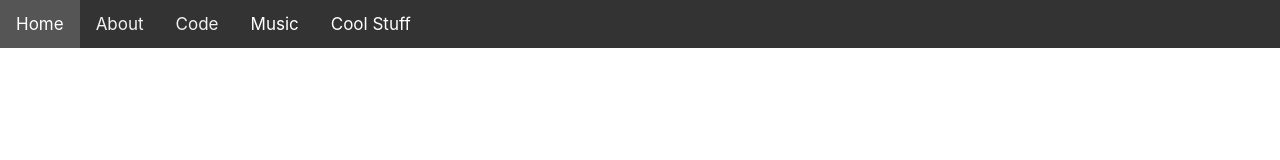
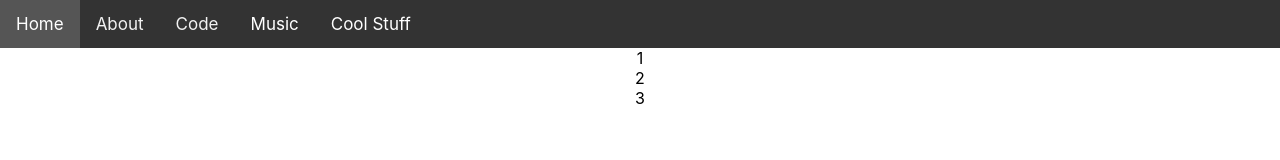
Before and after one commit to inc-cat/incscape, a React (Create React App) app: page /archive in a window 1280 px wide. Shown: the top 160 px of the page. Built offline with nearby package versions, Linux system fonts and the light colour scheme.

Commit message:
Add archive page

```diff
--- a/src/App.js
+++ b/src/App.js
@@ -16,6 +16,7 @@ import {
 import Home from './components/Home';
 import About from './components/About';
 import MarioKart8 from './components/MarioKart8';
+import Archive from './components/Archive';
 
 function App() {
   return (
@@ -25,7 +26,7 @@ function App() {
         <div class="topnav" id="myTopnav">
           <Link to="/">Home</Link>
           <Link to="/about">About</Link>
-          <a href="#code">Code</a>
+          <a href="https://github.com/inc-cat">Code</a>
           <div class="dropdown">
             <button class="dropbtn">
               Music
@@ -33,8 +34,8 @@ function App() {
             </button>
             <div class="dropdown-content">
               <a href="https://anwarlouis.bandcamp.com/">Bandcamp</a>
-              <a href="#">Soundcloud</a>
-              <a href="#">Archive</a>
+              <a href="https://www.last.fm/user/championanwar">Last FM</a>
+              <Link to="/archive">Archive</Link>
             </div>
           </div>
           <div class="dropdown">
@@ -58,7 +59,8 @@ function App() {
           <Routes>
             <Route path="/" element={<Home />} />
             <Route path="/about" element={<About />} />
-            <Route path="mariokart8" element={<MarioKart8 />} />
+            <Route path="/mariokart8" element={<MarioKart8 />} />
+            <Route path="/archive" element={<Archive />} />
           </Routes>
         </div>
       </div>
--- /dev/null
+++ b/src/components/Archive.jsx
@@ -0,0 +1,9 @@
+export default function Archive() {
+  return (
+    <div class="flex-container">
+      <div>1</div>
+      <div>2</div>
+      <div>3</div>
+    </div>
+  );
+}
```
